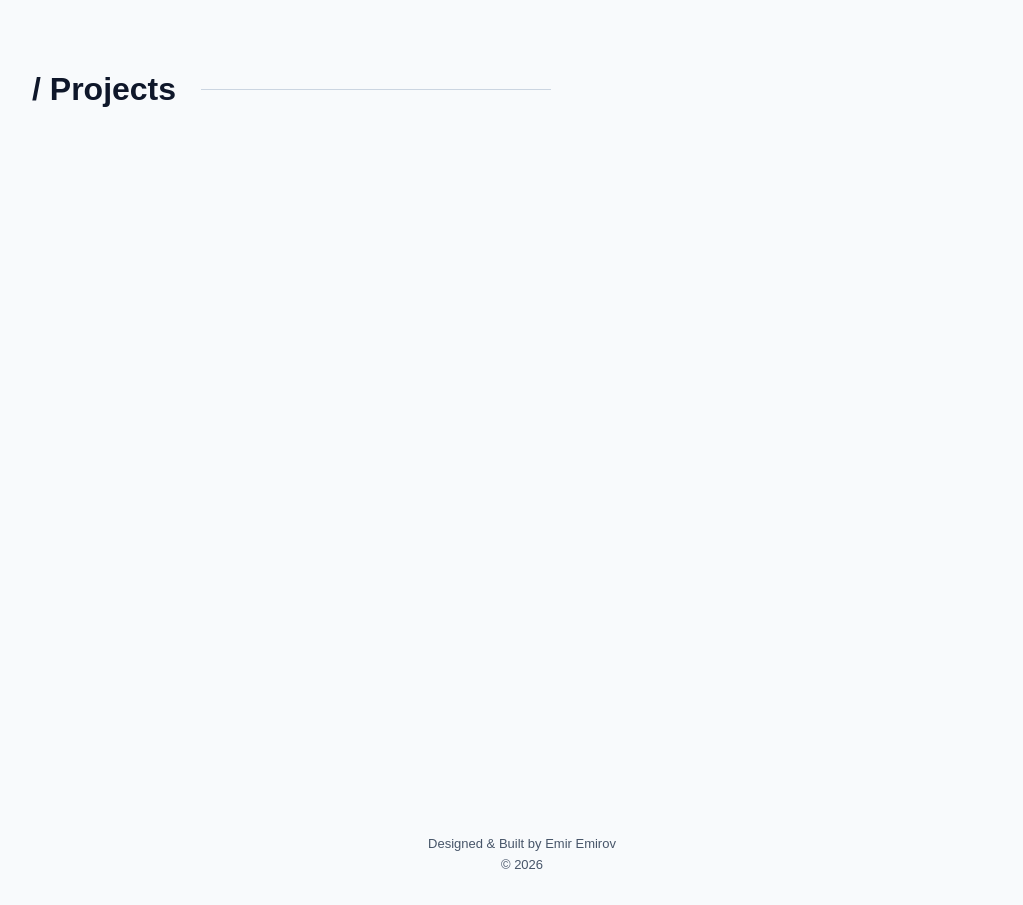
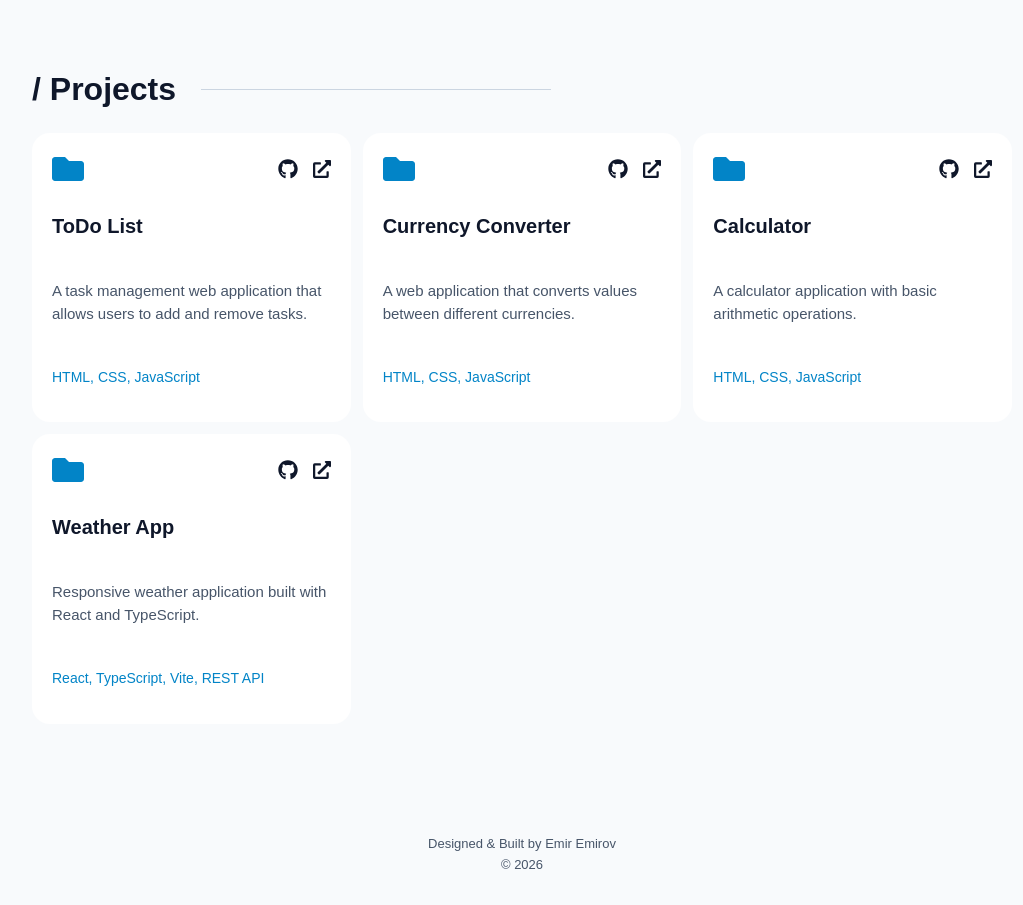
Before and after one commit to usmrem/my-cv-site, a React (Vite) app: page / in a window 1280 px wide. Shown: the part 1600-2505 px from the top of the page, without its empty margins (118-1141 px from the left). Built offline with nearby package versions, Linux system fonts and the light colour scheme; a web font is replaced by a local one.

Commit message:
Update ProjectCard.tsx

```diff
--- a/src/components/ProjectCard/ProjectCard.tsx
+++ b/src/components/ProjectCard/ProjectCard.tsx
@@ -23,7 +23,7 @@ type Props = {
 function ProjectCard({ project }: Props) {
 
   return (
-    <div className="project-card">
+    <div className="project-card show">
 
 
       <div className="project-header">
```
